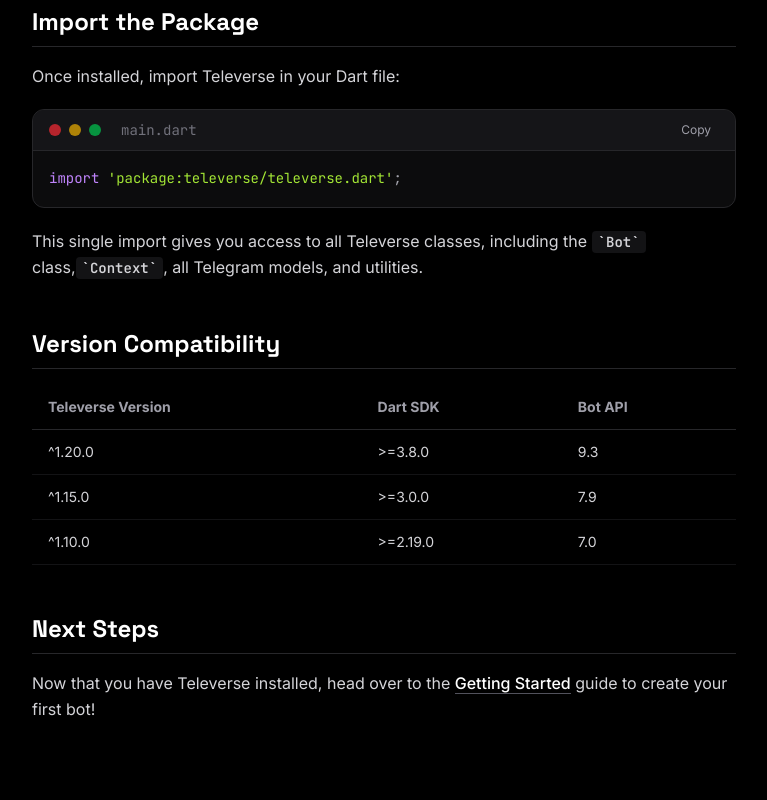
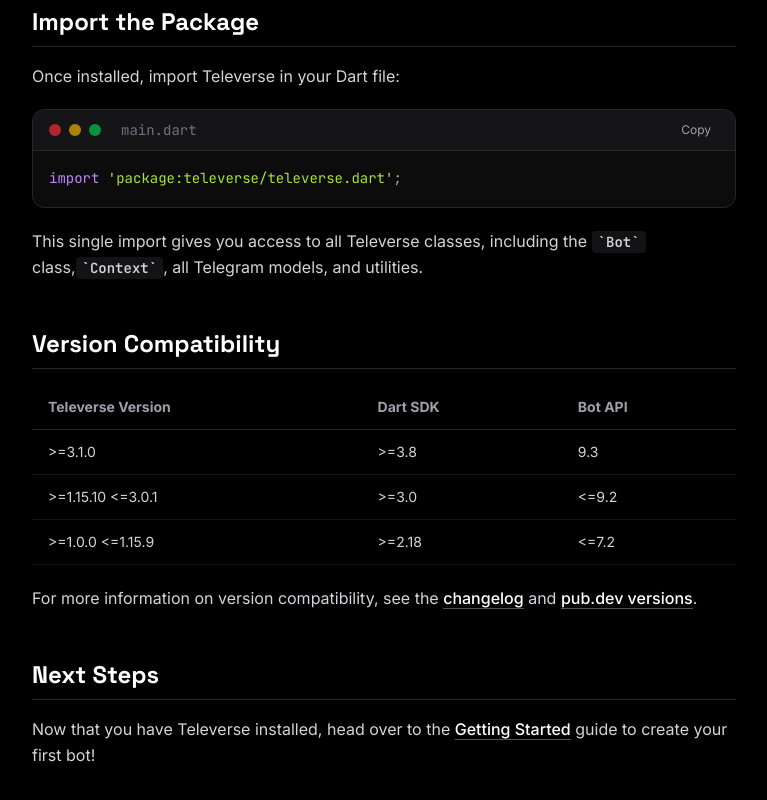
Before and after one commit to theweaverlabs/televerse-www, a Next.js app: page /docs/installation in a window 1280 px wide. Shown: the part 1097-1897 px from the top of the page, without its empty margins (288-1055 px from the left). Built offline with nearby package versions, Linux system fonts and the light colour scheme.

Commit message:
chore: updated version history

```diff
--- a/src/app/docs/installation/page.tsx
+++ b/src/app/docs/installation/page.tsx
@@ -82,23 +82,33 @@
                         </thead>
                         <tbody className="text-zinc-300">
                             <tr className="border-b border-zinc-800/50">
-                                <td className="py-3 px-4">^1.20.0</td>
-                                <td className="py-3 px-4">&gt;=3.8.0</td>
+                                <td className="py-3 px-4">&gt;=3.1.0</td>
+                                <td className="py-3 px-4">&gt;=3.8</td>
                                 <td className="py-3 px-4">{botApiVersion}</td>
                             </tr>
                             <tr className="border-b border-zinc-800/50">
-                                <td className="py-3 px-4">^1.15.0</td>
-                                <td className="py-3 px-4">&gt;=3.0.0</td>
-                                <td className="py-3 px-4">7.9</td>
+                                <td className="py-3 px-4">&gt;=1.15.10 &lt;=3.0.1</td>
+                                <td className="py-3 px-4">&gt;=3.0</td>
+                                <td className="py-3 px-4">&lt;=9.2</td>
                             </tr>
                             <tr className="border-b border-zinc-800/50">
-                                <td className="py-3 px-4">^1.10.0</td>
-                                <td className="py-3 px-4">&gt;=2.19.0</td>
-                                <td className="py-3 px-4">7.0</td>
+                                <td className="py-3 px-4">&gt;=1.0.0 &lt;=1.15.9</td>
+                                <td className="py-3 px-4">&gt;=2.18</td>
+                                <td className="py-3 px-4">&lt;=7.2</td>
                             </tr>
                         </tbody>
                     </table>
                 </div>
+                <p>
+                    For more information on version compatibility, see the{" "}
+                    <Link href="https://pub.dev/packages/televerse/changelog" target="_blank" rel="noopener noreferrer">
+                        changelog
+                    </Link> and{" "}
+                    {/* pub.dev versions */}
+                    <Link href="https://pub.dev/packages/televerse/versions" target="_blank" rel="noopener noreferrer">
+                        pub.dev versions
+                    </Link>.
+                </p>
             </section>
 
             {/* Next Steps */}
```
